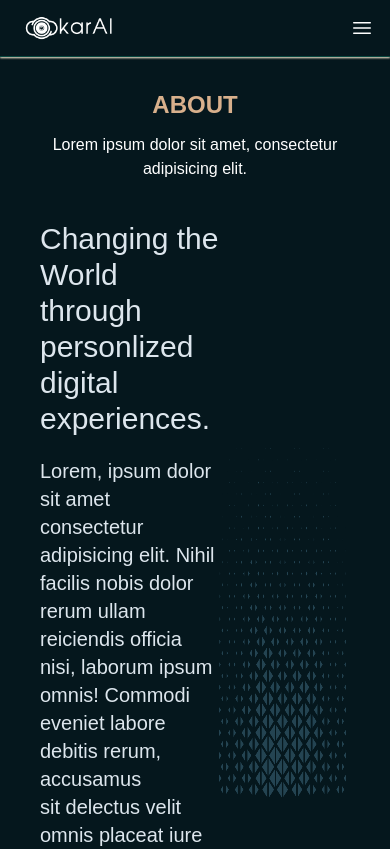
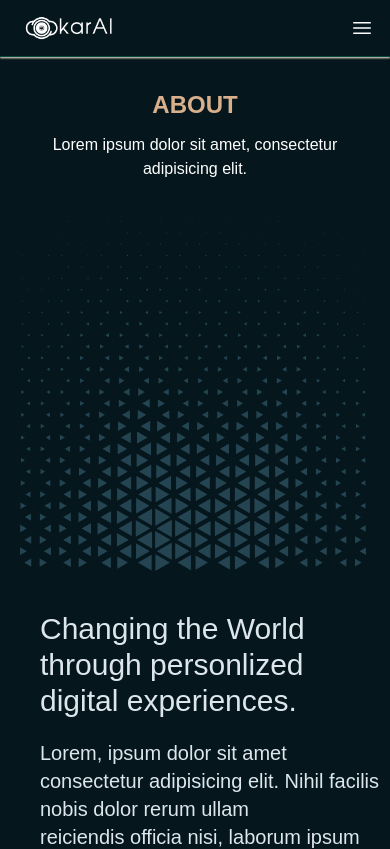
Before and after one commit to velladuraiVD/karai, a React (Create React App) app: page /about in a window 390 px wide. Shown: the top 849 px of the page. Built offline with nearby package versions, Linux system fonts and the light colour scheme.

Commit message:
third commit

```diff
--- a/src/Components/About/Tab2.jsx
+++ b/src/Components/About/Tab2.jsx
@@ -3,7 +3,7 @@ import whir from '../../Assets/color.png'
 
 export default function Tab2() {
   return (
-    <div className='bg-[#05171D] flex justify-around items-center'>
+    <div className='bg-[#05171D] flex flex-col-reverse  md:flex-row justify-around items-center'>
       <div className='ml-10'>
         <h1 className='text-3xl mt-5'>Changing the World through personlized<br />digital experiences.</h1>
         <p className='mt-5 text-xl'>Lorem, ipsum dolor sit amet consectetur adipisicing elit. Nihil facilis nobis dolor rerum ullam <br/>reiciendis officia nisi, laborum ipsum omnis! Commodi eveniet labore debitis rerum, accusamus <br/>sit delectus velit omnis placeat iure itaque voluptatum esse ducimus quis.<br/> Omnis quos vitae iure obcaecati, doloremque modi sequi commodi cum ex fugit inventore?</p>
@@ -12,7 +12,7 @@ export default function Tab2() {
 
 
       <div className=' mr-11' >
-        <img src={whir} alt="img" className='h-[350px] w-[600px]'  />
+        <img src={whir} alt="img" className='h-[350px] w-[600px] m-5'  />
       </div>
 
     </div>
```
